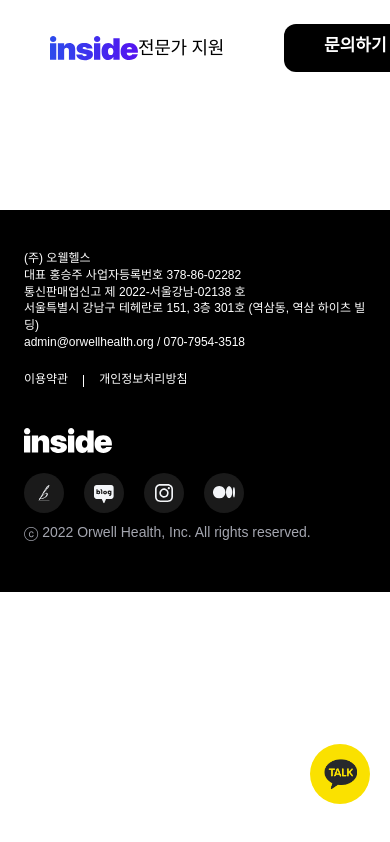
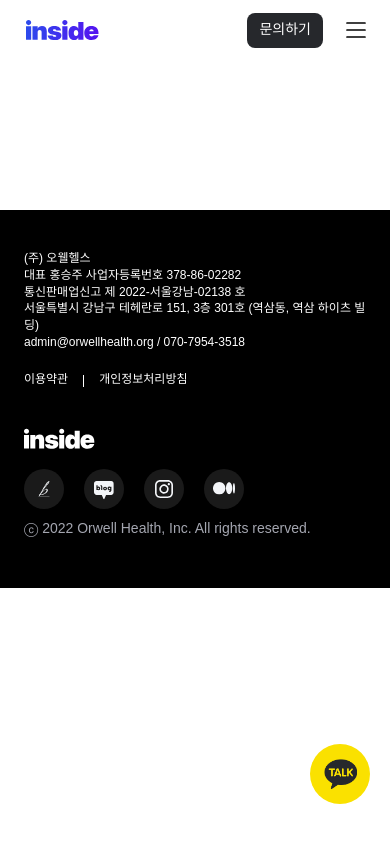
Before and after one commit to orwell-health/inside.im, a Next.js app: page /application in a window 390 px wide. Built offline with nearby package versions, Linux system fonts and the light colour scheme; a web font is replaced by a local one; what tailwindcss-safe-area would draw is missing.

Commit message:
문의하기 페이지 responsive

```diff
--- a/pages/application.js
+++ b/pages/application.js
@@ -16,6 +16,23 @@ export default function B2BApplication() {
 
   useEffect(() => {
     window.scrollTo(0, 0);
+    if (window.innerWidth >= 960) {
+      context.setIsWide(true);
+    } else {
+      context.setIsWide(false);
+    }
+  }, []);
+
+  useEffect(() => {
+    const handleResize = () => {
+      if (window.innerWidth >= 960) {
+        context.setIsWide(true);
+      } else {
+        context.setIsWide(false);
+      }
+    };
+    window.addEventListener('resize', handleResize);
+    return () => window.removeEventListener('resize', handleResize);
   }, []);
 
   function isLoggedIn() {
```
